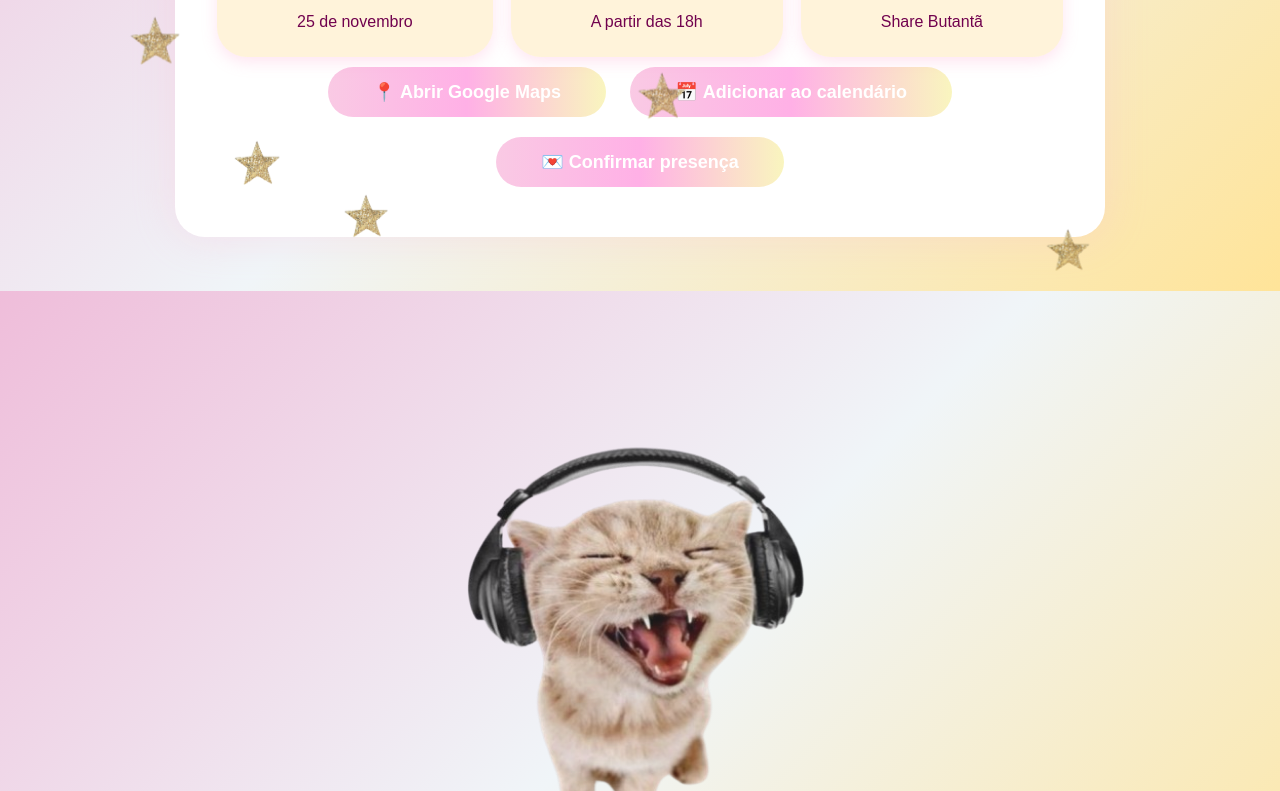
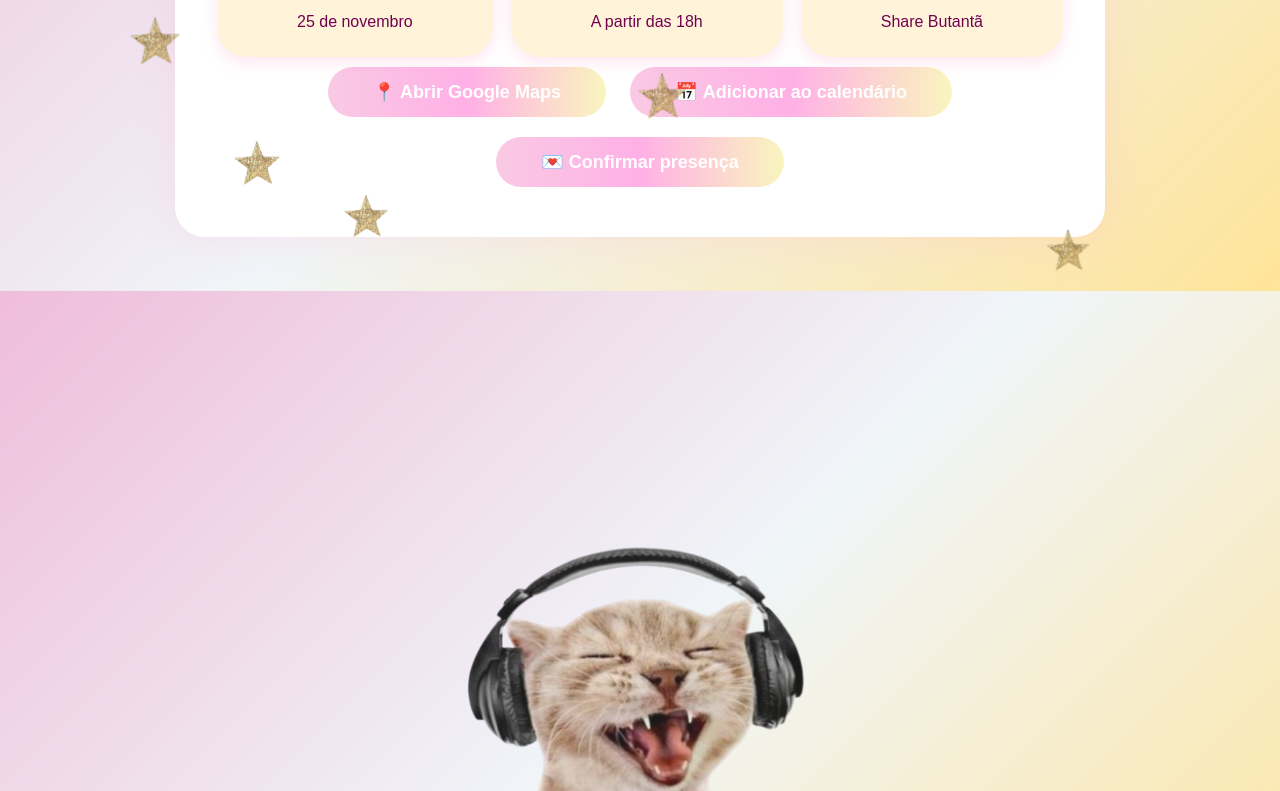
Before and after one commit to AmandaMartinez-R/ConviteLavsMayra, a plain HTML site: page index.html in a window 1280 px wide. Shown: the part 509-1300 px from the top of the page. Drawn offline with Linux system fonts and the light colour scheme; a web font is replaced by a local one.

Commit message:
fix: ajusta a posição do gato de novo

```diff
--- a/css/style.css
+++ b/css/style.css
@@ -120,7 +120,7 @@ button:hover {
     width: 500px;
     height: 500px; */
     position: absolute;  /* Agora ele rola com a página */
-    bottom: -600px;           /* Fica na parte inferior do container/página */
+    bottom: -700px;           /* Fica na parte inferior do container/página */
     left: 50%;           /* Centraliza horizontalmente */
     transform: translateX(-50%);
 
```
